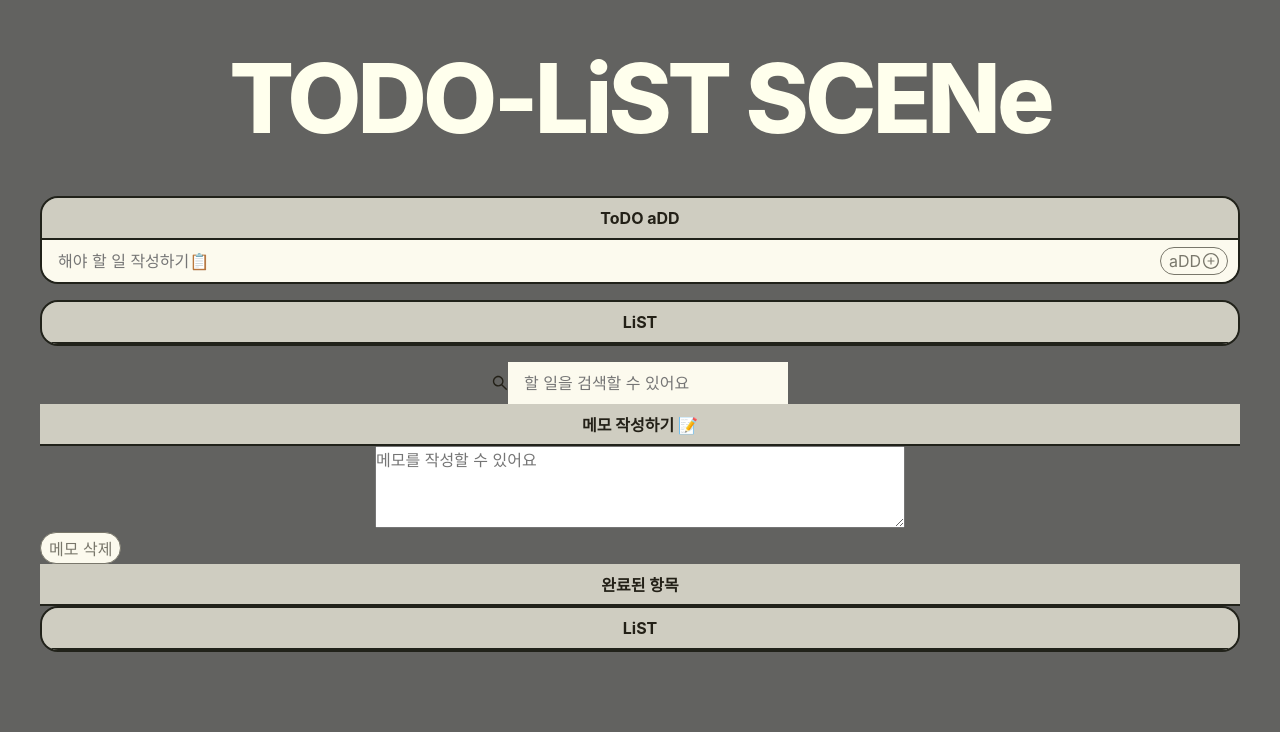
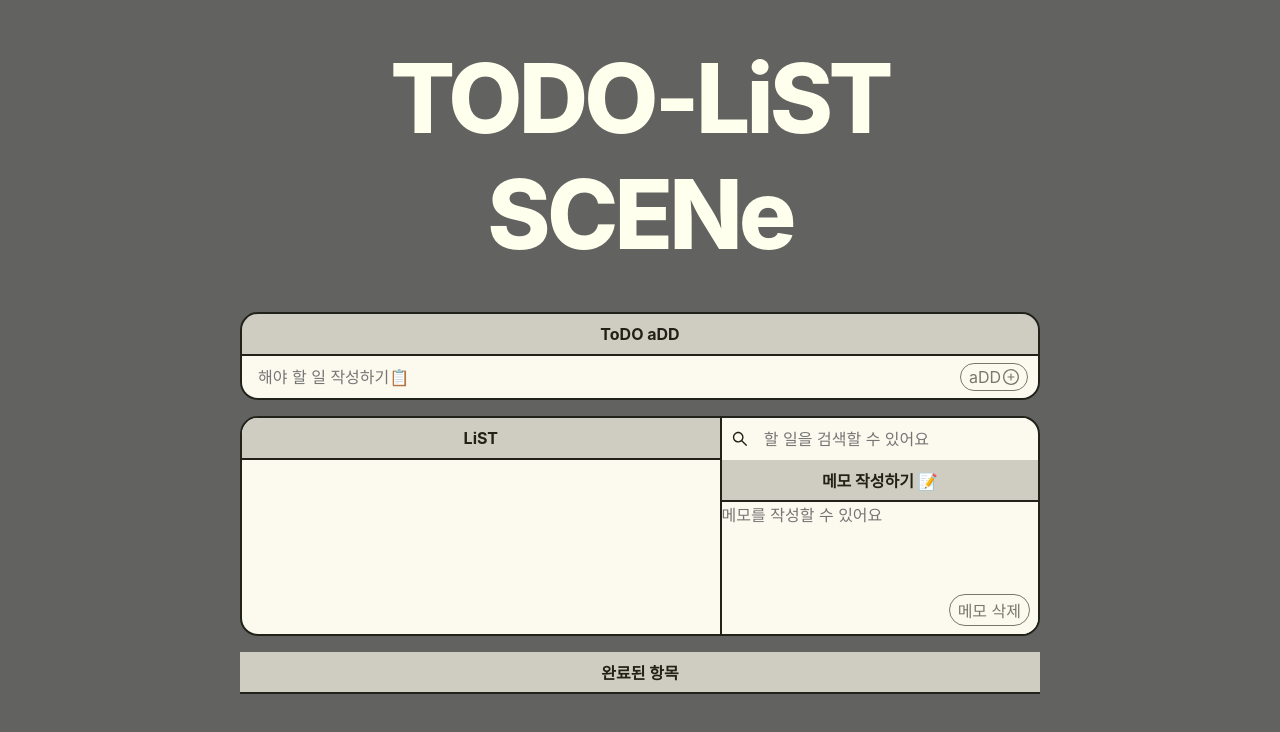
Before and after one commit to sinhye-design/todo, a React (Vite) app: page / in a window 1280 px wide. Shown: the top 732 px of the page. Built offline with nearby package versions, Linux system fonts and the light colour scheme; a web font is replaced by a local one.

Commit message:
업로드02 루나쌤의 CSS과외

```diff
--- a/src/App.jsx
+++ b/src/App.jsx
@@ -2,28 +2,26 @@ import { useEffect, useState } from 'react';
 import TodoInput from './component/TodoInput';
 import TodoList from './component/TodoList';
 import MemoInput from './component/MemoInput';
-import style from "./css/App.module.css";
+import style from './css/App.module.css';
 import { SearchOutlined } from '@ant-design/icons';
 
 function App() {
-
-
   // R: 로컬스토리지에서 메모 불러오기
   const [todos, setTodos] = useState(() => {
-  const storedTodos = localStorage.getItem("todos");
+    const storedTodos = localStorage.getItem('todos');
     return storedTodos ? JSON.parse(storedTodos) : [];
   });
 
   // 완료된 항목을 따로 관리
   const [completedTodos, setCompletedTodos] = useState(() => {
-  const storedCompletedTodos = localStorage.getItem("completedTodos");
+    const storedCompletedTodos = localStorage.getItem('completedTodos');
     return storedCompletedTodos ? JSON.parse(storedCompletedTodos) : [];
   });
 
   // useEffect로 메모 변경 시 로컬스토리지 업데이트
   useEffect(() => {
-  localStorage.setItem("todos", JSON.stringify(todos));
-  localStorage.setItem("completedTodos", JSON.stringify(completedTodos));
+    localStorage.setItem('todos', JSON.stringify(todos));
+    localStorage.setItem('completedTodos', JSON.stringify(completedTodos));
   }, [todos, completedTodos]);
 
   // C: 할 일 추가
@@ -33,7 +31,11 @@ const addTodo = (text) => {
 
   // U: 할 일 수정
   const updateTodo = (id, updatedText) => {
-  setTodos(todos.map((todo) => (todo.id === id ? { ...todo, text: updatedText } : todo)));
+    setTodos(
+      todos.map((todo) =>
+        todo.id === id ? { ...todo, text: updatedText } : todo
+      )
+    );
   };
 
   // U: 완료 여부 토글
@@ -64,20 +66,16 @@ const deleteCompletedTodo = (id) => {
     setCompletedTodos(completedTodos.filter((todo) => todo.id !== id));
   };
 
-
   //   // R 읽기
   //   const [todos, setTodos] = useState(() => {
   //     const storedTodos = localStorage.getItem("todos");
   //     return storedTodos ? JSON.parse(storedTodos) : [];
   //   });
 
-
   // useEffect(() => {
   //   localStorage.setItem("todos", JSON.stringify(todos));
 
   // }, [todos]);
-
-
 
   //   // C 생성하기 - todo 등록
   // const addTodo = (text) => {
@@ -89,13 +87,11 @@ const deleteCompletedTodo = (id) => {
 
   // };
 
-
   // //U 업데이트 - 텍스트 수정하기
 
   // const updateTodo = (id, updatedText) => {
   //   setTodos(todos.map((todo) => (todo.id === id ? {...todo, text: updatedText} : todo)));
   // };
-
 
   // //U 업데이트 - 완료 토글
 
@@ -110,30 +106,28 @@ const deleteCompletedTodo = (id) => {
   //   setTodos(todos.filter((todo) => todo.id !== id));
   // };
 
-
-
   // 검색기능 구현하기
-const [searchQuery, setSearchQuery] = useState("");
+  const [searchQuery, setSearchQuery] = useState('');
 
   const filteredTodos = searchQuery
-  ? todos.filter((todo) => todo.text.toLowerCase().includes(searchQuery.toLowerCase()))
+    ? todos.filter((todo) =>
+        todo.text.toLowerCase().includes(searchQuery.toLowerCase())
+      )
     : todos;
-
-
 
   // 메모 기능 만들기
   // 지피티가 써줌!!! 주석까지 달아줌! 우와!!
 
   // R: 로컬 스토리지에서 메모 불러오기
   const [memo, setMemo] = useState(() => {
-    const storedMemo = localStorage.getItem("memo");
-    return storedMemo ? storedMemo : ""; // 로컬스토리지에서 memo가 있으면 불러오고 없으면 빈 문자열
+    const storedMemo = localStorage.getItem('memo');
+    return storedMemo ? storedMemo : ''; // 로컬스토리지에서 memo가 있으면 불러오고 없으면 빈 문자열
   });
 
   // 메모를 로컬스토리지에 저장
   useEffect(() => {
     if (memo) {
-      localStorage.setItem("memo", memo);
+      localStorage.setItem('memo', memo);
     }
   }, [memo]);
 
@@ -144,50 +138,53 @@ const filteredTodos = searchQuery
 
   // 메모 지우기 함수
   const clearMemo = () => {
-    setMemo(""); // 메모 지우기
-    localStorage.removeItem("memo"); // 로컬스토리지에서 삭제
+    setMemo(''); // 메모 지우기
+    localStorage.removeItem('memo'); // 로컬스토리지에서 삭제
   };
 
-
-
-
-
   return (
-     <div className = {style.App}>
+    <div className={style.App}>
       <h1>TODO-LiST SCENe</h1>
-        <TodoInput addTodo = {addTodo} />
+      <TodoInput addTodo={addTodo} />
+      <div className={style.wrap}>
+        {/* 1번 */}
+        <div className={style.firstwrap}>
+          <h2>LiST</h2>
         <TodoList
           // todos={todos}
-          todos = {filteredTodos}
+          todos={filteredTodos}
           updateTodo={updateTodo}
           toggleComplete={toggleComplete}
           deleteTodo={deleteTodo}
         />
+        </div>
 
-
-
+        {/* 2번 */}
+        <div className={style.rightwrap}>
           <div className={style.searchInput}>
-          <SearchOutlined className={style.ico}/>
+            <SearchOutlined className={style.ico} />
             <input
               type="search"
-          placeholder='할 일을 검색할 수 있어요'
+              placeholder="할 일을 검색할 수 있어요"
               value={searchQuery}
               onChange={(e) => setSearchQuery(e.target.value)}
             />
           </div>
 
-
-
-        <div>
+          {/* 3번 */}
+            <div className={style.thirdwrap}>
               <h2>메모 작성하기 📝</h2>
               <MemoInput
                 memo={memo}
                 updateMemo={updateMemo}
-        clearMemo={clearMemo} />
+                clearMemo={clearMemo}
+              />
+            </div>
+        </div>
       </div>
 
-
-        {/* 완료된 항목 관리 */}
+      {/* 완료된 항목 관리
+      여기에 div로 묶어서 선이랑 굴리기*/}
       <h2>완료된 항목</h2>
       <TodoList
         todos={completedTodos}
@@ -195,9 +192,8 @@ const filteredTodos = searchQuery
         toggleComplete={toggleComplete}
         deleteTodo={deleteCompletedTodo}
       />
-
     </div>
   );
-};
+}
 
 export default App;
--- a/src/component/TodoList.jsx
+++ b/src/component/TodoList.jsx
@@ -10,7 +10,6 @@ const TodoList = ({ todos, updateTodo, toggleComplete, deleteTodo }) => {
   return (
     <div className={style.ulcontainer}>
       <ul className={style.ul}>
-        <h2>LiST</h2>
         {todos.map((todo) => (
           <TodoItem
             key={todo.id}
--- a/src/css/App.module.css
+++ b/src/css/App.module.css
@@ -32,12 +32,13 @@ h1 {
 
 
 .App {
-  width: 882 px; /* 너비 880px */
+  width: 880px; /* 너비 880px */
   padding: 0 40px; /* 양옆에 40px의 패딩 */
   margin: 0 auto; /* 화면 중앙 정렬 */
   text-align: center;
   /* display: flex; */
 }
+
 
 h1 {
   color: #FFFFED;
@@ -46,6 +47,41 @@ h1 {
   font-weight: 800;
   letter-spacing: -3.84px;
   margin: 40px 0;
+}
+
+.wrap {
+  display: flex;
+  width: 100%;
+  margin-bottom: 16px;
+  border: 2px solid #21221A;
+  border-radius: 18px;
+  overflow: hidden;
+  background-color: #FCFAEE;
+
+}
+
+.firstwrap {
+  flex: 1 0 60%;
+  height: 100%;
+}
+
+.rightwrap {
+  flex: 1 0 40%;
+  display: flex;
+  flex-direction: column;
+  border-left: 2px solid #21221A;
+}
+
+.searchInput{
+  height: 84px;
+  flex: 0;
+}
+
+.thirdwrap {
+  flex: 1;
+  display: flex;
+  flex-direction: column;
+  background-color: #FCFAEE;
 }
 
 /* .App > body {
--- a/src/css/MemoInput.module.css
+++ b/src/css/MemoInput.module.css
@@ -0,0 +1,19 @@
+.memoInput {
+  display: flex;
+  flex-direction: column;
+  flex: 1;
+  gap: 12px;
+}
+
+.memoInput textarea {
+  width: 100%;
+  flex: 1;
+  background-color: transparent;
+  border: none;
+  resize: none;
+}
+
+.memoInput button {
+  align-self: flex-end;
+  margin: 0 8px 8px 0;
+}
--- a/src/css/TodoList.module.css
+++ b/src/css/TodoList.module.css
@@ -5,10 +5,7 @@
   justify-content: flex-start; /* 위쪽에 배치 */
   /* padding: 20px; */
   width: 100%;
-  border-radius: 18px;
-  border: 2px solid #21221A;
   box-sizing: border-box;
-  margin-bottom: 16px;
   overflow: hidden;
 }
 
```
Lines whose indentation alone changed are shown as unchanged.
